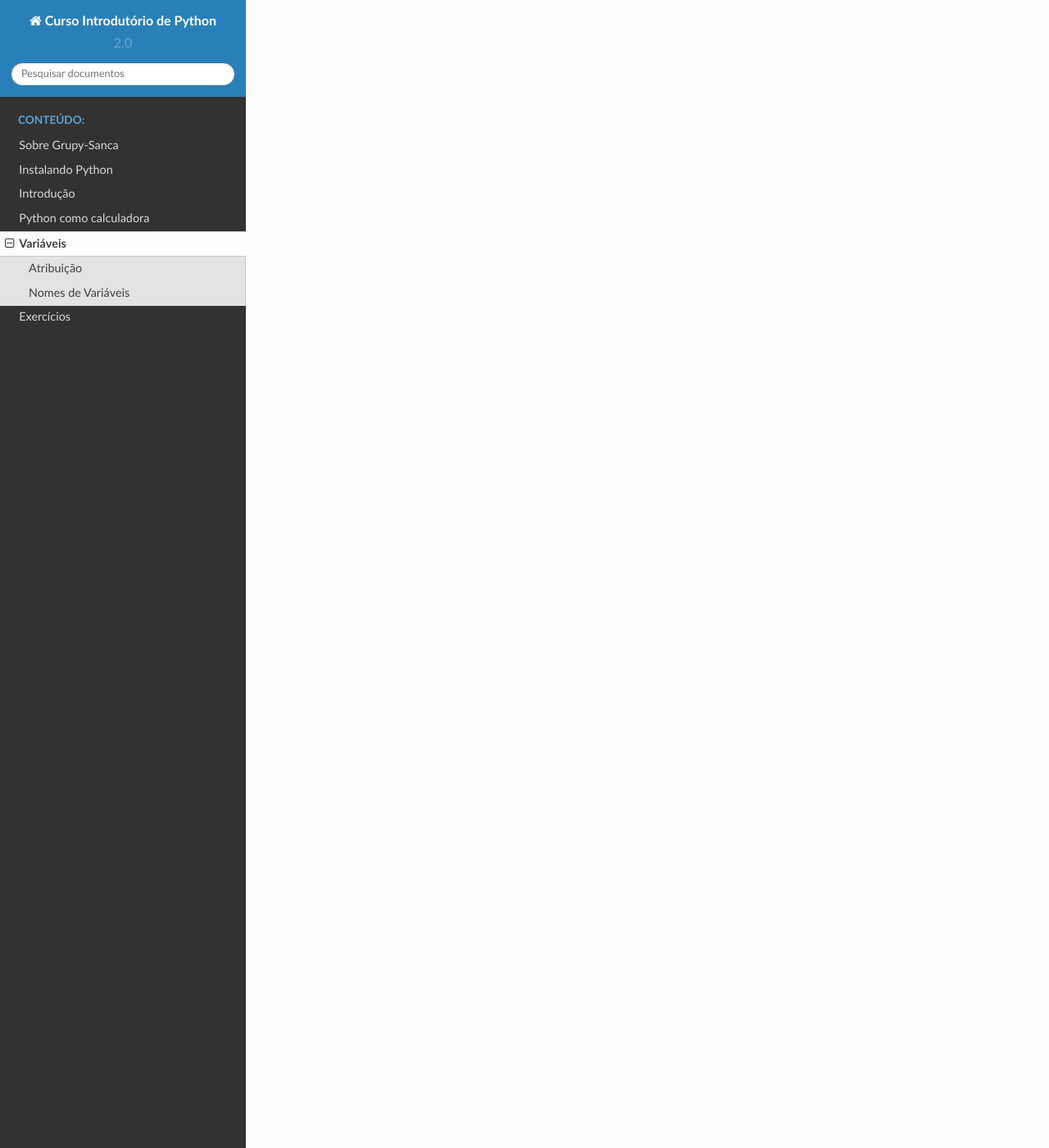
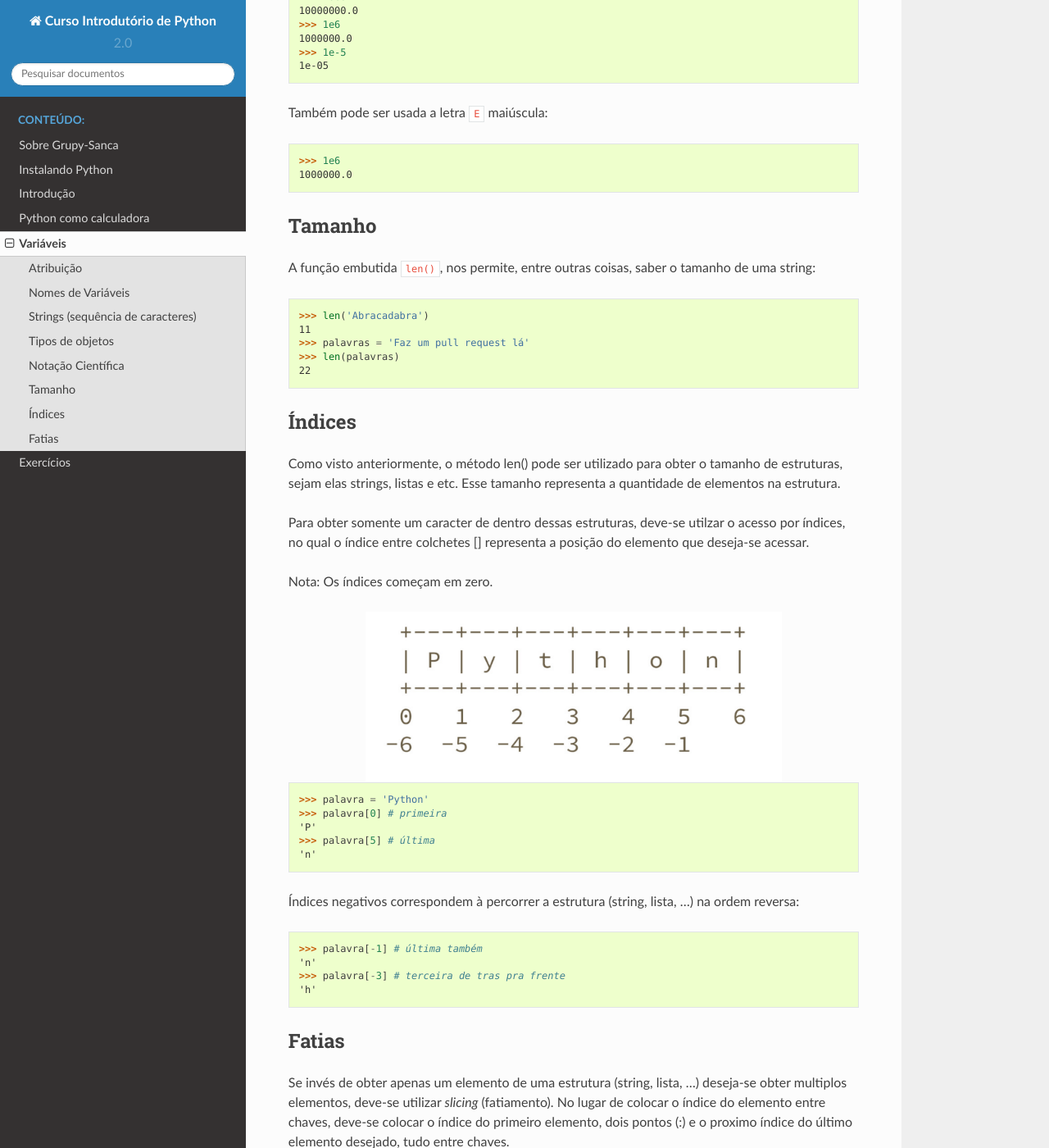
Before and after one commit to grupy-sanca/curso-python, a Sphinx documentation site: the page built from material/source/variaveis.rst, in a window 1280 px wide and 1400 px high, scrolled down 4367 px. Shown: the whole window at 82% size. Built offline with Sphinx 7.4.7 and the Read the Docs theme 2.0.0, drawn with Linux system fonts in a browser that asks for light colours; some of the changed text lies outside the part shown.

Commit message:
material até fatias está ok

```diff
--- a/material/source/variaveis.rst
+++ b/material/source/variaveis.rst
@@ -155,3 +155,186 @@
    6
 
 Faça agora o :ref:`exercício 6 <ex_variaveis-basico>`
+
+
+Strings (sequência de caracteres)
+---------------------------------
+
+.. code:: python
+
+   >>> "Texto bonito"
+   'Texto bonito'
+   >>> "Texto coma centos de cedilhas: hoje é dia de caça!"
+   'Texto coma centos de cedilhas: hoje é dia de caça!'
+
+As *strings* aceitam áspas simples também:
+
+.. code:: python
+
+   >>> nome = 'Silvio Santos'
+   >>> nome
+   'Silvio Santos'
+
+Também é possível fazer algumas operações com as strings:
+
+.. code:: python
+
+   >>> nome * 3
+   'Silvio SantosSilvio SantosSilvio Santos'
+   >>> nome * 3.14
+   Traceback (most recent call last):
+     File "<stdin>", line 1, in <module>
+   TypeError: can't multiply sequence by non-int of type 'float'
+
+.. code:: python
+
+   >>> canto1 = 'vem aí, '
+   >>> canto2 = 'lá '
+   >>> nome + ' ' + canto1 + canto2 * 6 + '!!'
+   'Silvio Santos vem aí, lá lá lá lá lá lá !!'
+
+.. ' gambiarra aqui pro vim colorir bonitinho, tem alguma aspas abertas que buga. Essa linha é um comentário em rst.
+
+Para strings em várias linhas, utilize 3 aspas:
+
+.. code:: python
+
+   >>> string_grange = '''Aqui consigo inserir um textão com várias linhas, posso iniciar em uma...
+   ... e posso continuar em outra
+   ... e em outra
+   ... e mais uma
+   ... e acabou.
+   ... '''
+   >>> string_grange
+   'Aqui consigo inserir um textão com várias linhas, posso iniciar em uma...\ne posso continuar em outra\ne em outra\ne mais uma\ne acabou.\n'
+   >>> print(string_grange)
+   Aqui consigo inserir um textão com várias linhas, posso iniciar em uma...
+   e posso continuar em outra
+   e em outra
+   e mais uma
+   e acabou.
+
+Tipos de objetos
+----------------
+
+Para saber o tipo de um objeto, usamos a função ``type``:
+
+.. code:: python
+
+   >>> x = 1
+   >>> type(x)
+   <class 'int'>
+   >>> y = 2.3
+   >>> type(y)
+   <class 'float'>
+   >>> type('Python')
+   <class 'str'>
+   >>> type(True)
+   <class 'bool'>
+
+Notação Científica
+------------------
+
+Notação científica em Python usa a letra ``e`` como sendo a
+potência de 10:
+
+.. code:: python
+
+   >>> 10e6
+   10000000.0
+   >>> 1e6
+   1000000.0
+   >>> 1e-5
+   1e-05
+
+Também pode ser usada a letra ``E`` maiúscula:
+
+
+.. code:: python
+
+   >>> 1e6
+   1000000.0
+
+
+Tamanho
+-------
+
+A função embutida ``len()``, nos permite, entre outras coisas, saber o
+tamanho de uma string:
+
+.. code:: python
+
+   >>> len('Abracadabra')
+   11
+   >>> palavras = 'Faz um pull request lá'
+   >>> len(palavras)
+   22
+
+
+Índices
+-------
+
+Como visto anteriormente, o método len() pode ser utilizado para obter o
+tamanho de estruturas, sejam elas strings, listas e etc. Esse tamanho
+representa a quantidade de elementos na estrutura.
+
+Para obter somente um caracter de dentro dessas estruturas, deve-se utilzar
+o acesso por índices, no qual o índice entre colchetes [] representa a
+posição do elemento que deseja-se acessar.
+
+Nota: Os índices começam em zero.
+
+.. figure:: images/indices.png
+   :align: center
+   :scale: 80%
+
+.. code:: python
+
+   >>> palavra = 'Python'
+   >>> palavra[0] # primeira
+   'P'
+   >>> palavra[5] # última
+   'n'
+
+Índices negativos correspondem à percorrer a estrutura (string, lista,
+...) na ordem reversa:
+
+.. code:: python
+
+   >>> palavra[-1] # última também
+   'n'
+   >>> palavra[-3] # terceira de tras pra frente
+   'h'
+
+
+Fatias
+------
+
+Se invés de obter apenas um elemento de uma estrutura (string, lista,
+...) deseja-se obter multiplos elementos, deve-se utilizar *slicing*
+(fatiamento). No lugar de colocar o índice do elemento entre chaves,
+deve-se colocar o índice do primeiro elemento, dois pontos (:) e o
+proximo índice do último elemento desejado, tudo entre chaves.
+
+.. code:: python
+
+   >>> frase = "Aprender Python é muito divertido!"
+   >>> frase[0:5] # do zero até o 5
+   'Apren'
+   >>> frase[:] # tudo!
+   'Aprender Python é muito divertido!'
+   >>> frase
+   'Aprender Python é muito divertido!'
+   >>> frase[6:] # Se omitido o segundo índice significa 'obter até o final'
+   'er Python é muito divertido!'
+   >>> frase[:6] # se omitido o primeiro indice, significa 'obter desde o começo''Aprend'
+   >>> frase[2:-3] # funciona com números negativos também
+   'render Python é muito diverti'
+   >>> frase[0:-5]
+   'Aprender Python é muito diver'
+   >>> frase[2:-2]
+   'render Python é muito divertid'
+   >>> frase[2:-2:2] # pode-se ecolher o passo com que o slice é feito
+   'rne yhnémiodvri'
+
+Faça agora os :ref:`exercício 7 e 8 <ex_variaveis-basico>`
```
Also changed, not shown: material/source/exercicios.rst (+20 -0 lines), material/source/images/indices.png (added).
